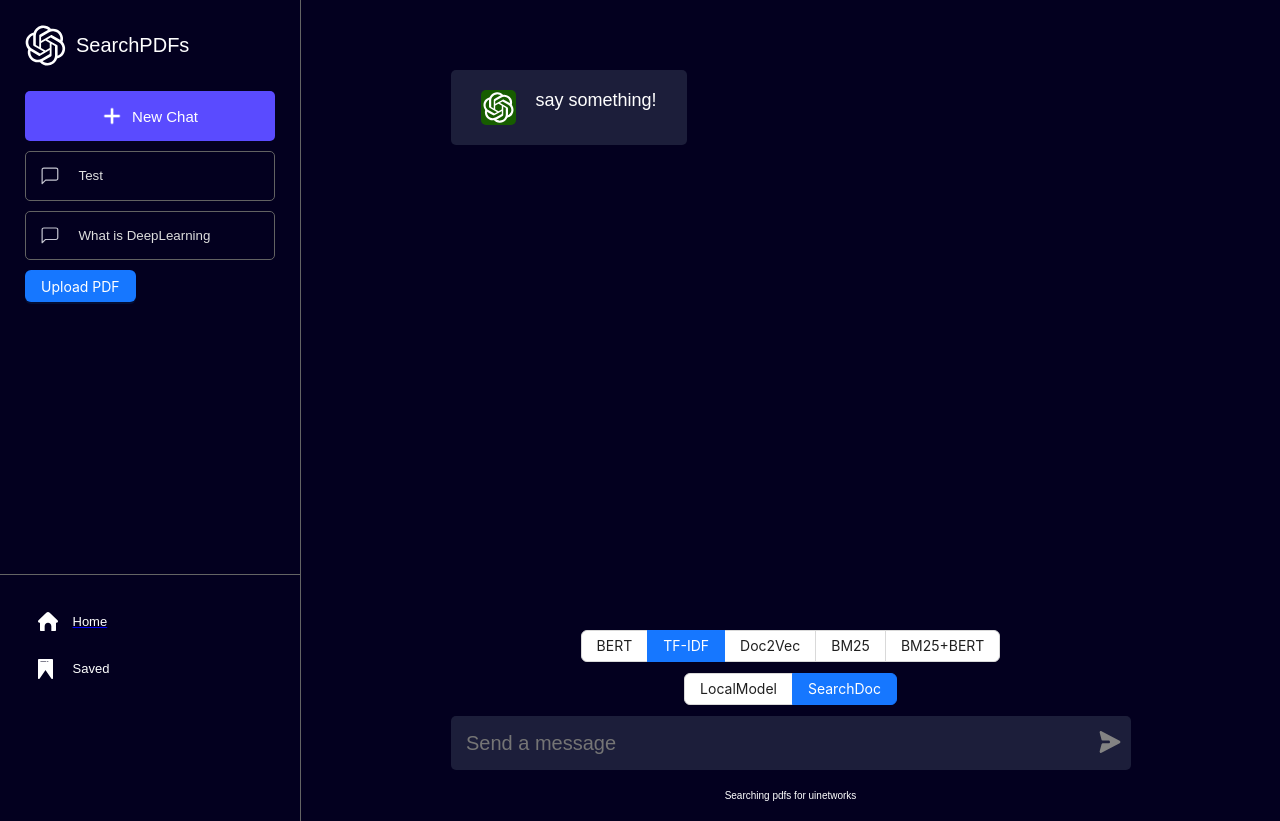
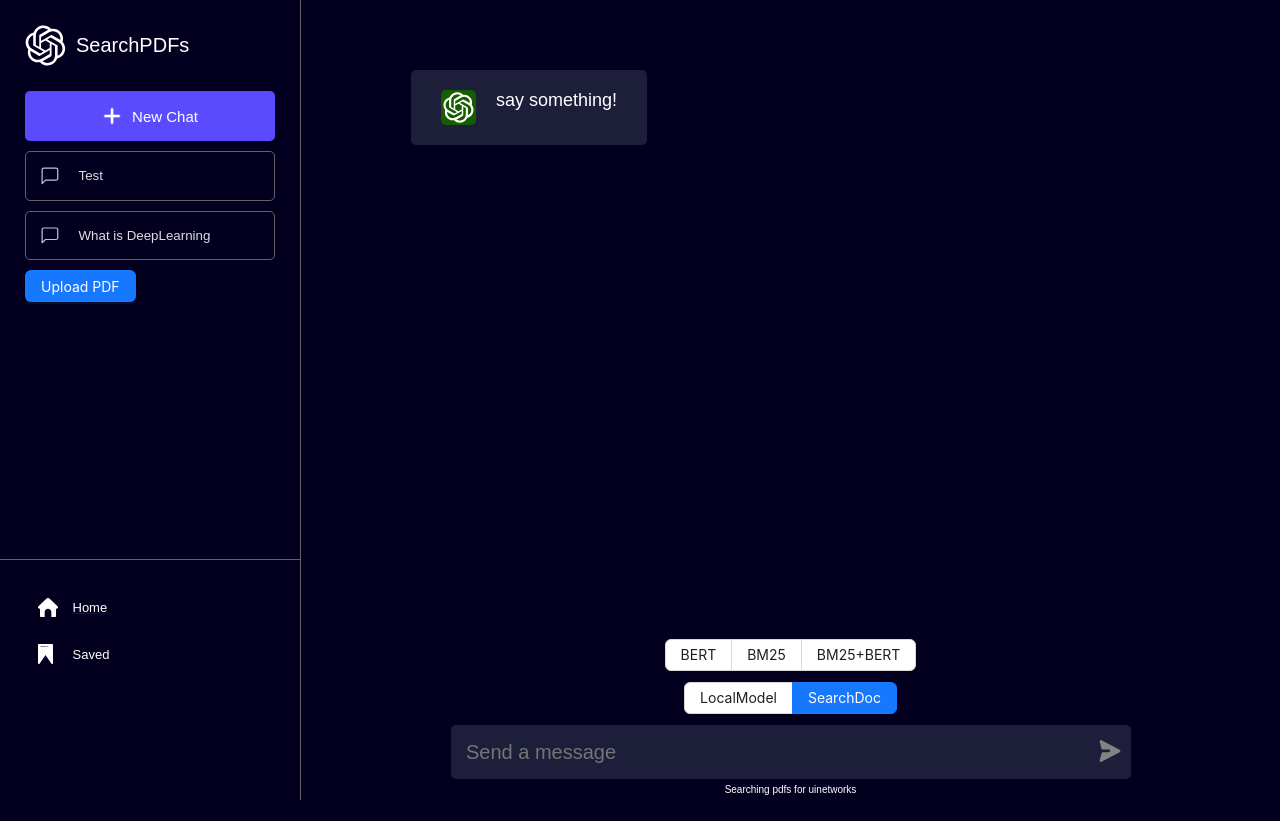
Before and after one commit to Oldentomato/LocalLLM_ChatbotReact, a React (Create React App) app in the folder client/: page /chat in a window 1280 px wide. After the commit the page ends 800 px from the top, so only its background shows below. Built offline with nearby package versions, Linux system fonts and the light colour scheme.

Commit message:
ui 변경

```diff
--- a/client/src/App.css
+++ b/client/src/App.css
@@ -64,7 +64,7 @@ body {
   overflow-y: scroll;
   scroll-behavior: smooth;
   width: 100%;
-  max-width: 70rem;
+  max-width: 90rem;
   height: calc(100vh - 23rem);
 }
 
@@ -222,5 +222,5 @@ input[type="text"]
 }
 
 .chatFooter>p {
-  margin: 2rem 0;
+  margin: 0.5rem 0;
 }
--- a/client/src/components/views/chat/chat_view.js
+++ b/client/src/components/views/chat/chat_view.js
@@ -35,14 +35,10 @@ const embedding_options = [
     label: 'BERT',
     value: 'bert',
   },
-  {
-    label: 'TF-IDF',
-    value: 'tf-idf',
-  },
-  {
-    label: 'Doc2Vec',
-    value: 'doc2vec',
-  },
+  // {
+  //   label: 'TF-IDF',
+  //   value: 'tf-idf',
+  // },
   {
     label: 'BM25',
     value: 'bm25',
@@ -96,9 +92,12 @@ function Chat_View(){
         setIsModalOpen(true);
       };
 
+    //http://localhost:8000
+    const FETCH_URL = "https://7570-121-66-45-243.ngrok-free.app"
+
     const handleOk = async() => {
       setUploadLoading(true);
-      const url = new URL("/model/pdfembedding", "http://localhost:8000");
+      const url = new URL("/model/pdfembedding", FETCH_URL);
       const formData = new FormData();
       filelist.forEach(file => formData.append('pdfs', file))
       formData.append('mode',embeddingmodel)
@@ -151,7 +150,7 @@ function Chat_View(){
             response = await fetch(url);
         }
         else if(model === "LocalModel"){
-            const url = new URL("/model/llamaquery", "http://localhost:8000");
+            const url = new URL("/model/llamaquery", FETCH_URL);
 
             const formData  = new FormData();
             formData.append("query", input);
@@ -181,7 +180,7 @@ function Chat_View(){
             setIsLoading(false)
         }
         else if(model === "SearchDoc"){
-          const url = new URL("/model/searchdoc", "https://334b-121-66-45-243.ngrok.io");
+          const url = new URL("/model/searchdoc", FETCH_URL);
 
           const formData  = new FormData();
           formData.append("query", input);
```
